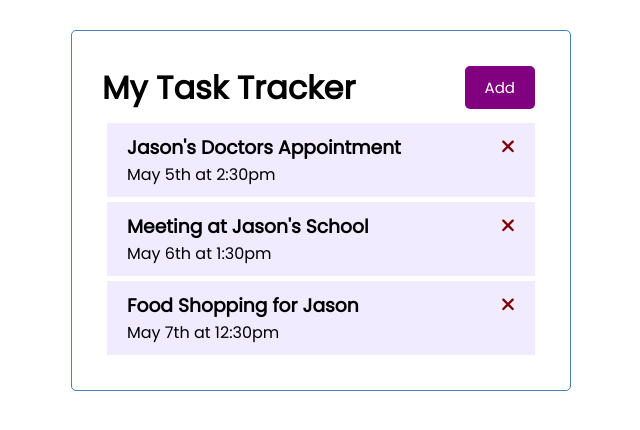
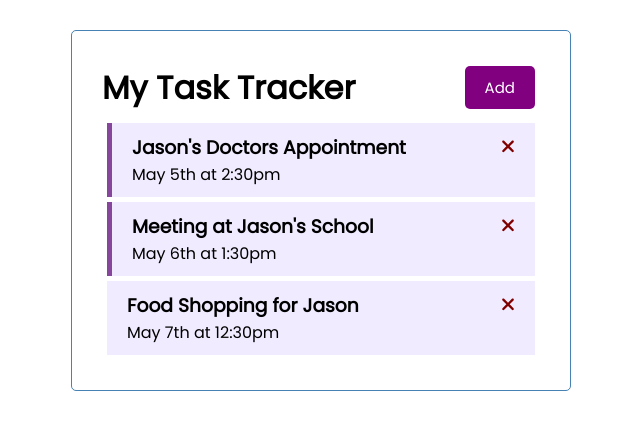
Before and after one commit to CypherNyx/task-tracker-app, an Angular app: page / in a window 1280 px wide. Shown: the top 430 px of the page, without its empty margins (319-959 px from the left). Built offline with nearby package versions, Linux system fonts and the light colour scheme; data requests are answered from the project's data file.

Commit message:
toggle visual reminder

```diff
--- a/src/app/components/task-item/task-item.component.css
+++ b/src/app/components/task-item/task-item.component.css
@@ -6,7 +6,7 @@
 }
 
 .task.reminder{
-  border-left: 5 pixel solid #86469c;
+  border-left: 5px solid #86469c;
 }
 
 .task h3 {
--- a/src/app/components/task-item/task-item.component.html
+++ b/src/app/components/task-item/task-item.component.html
@@ -1,10 +1,6 @@
-<div class="task">
+<div [ngClass]="{ reminder: task?.reminder }" class="task" (dblclick)="onToggle(task)">
   <h3>{{ task?.text }}
-    <fa-icon
-    (click)="task && onDelete(task)"
-    [icon]="faTimes"
-    [ngStyle]="{'color': 'maroon'}"
-    ></fa-icon>
+    <fa-icon (click)="task && onDelete(task)" [icon]="faTimes" [ngStyle]="{'color': 'maroon'}"></fa-icon>
   </h3>
   <p> {{ task?.day }}</p>
 </div>
--- a/src/app/components/task-item/task-item.component.ts
+++ b/src/app/components/task-item/task-item.component.ts
@@ -12,8 +12,15 @@
   // create a custom event called onDeleteTask as an EventEmitter, and that event will carry a payload of type Task.
   @Output() onDeleteTask: EventEmitter<Task> = new EventEmitter();
   faTimes = faTimes;
+  // create a custom event called onToggleReminder as an EventEmitter, and that event will
+  @Output() onToggleReminder: EventEmitter<Task> = new EventEmitter();
+
 
   onDelete(task: Task){
     this.onDeleteTask.emit(task);
   }
+
+  onToggle(task: Task | undefined){
+    this.onToggleReminder.emit(task);
+  }
 }
--- a/src/app/components/tasks/tasks.component.html
+++ b/src/app/components/tasks/tasks.component.html
@@ -1 +1,6 @@
-<app-task-item *ngFor="let task of tasks" [task]="task" (onDeleteTask)="deleteTask(task)"></app-task-item>
+<app-task-item
+  *ngFor="let task of tasks"
+  [task]="task"
+  (onDeleteTask)="deleteTask(task)"
+  (onToggleReminder)="toggleReminder(task)"
+  ></app-task-item>
--- a/src/app/components/tasks/tasks.component.ts
+++ b/src/app/components/tasks/tasks.component.ts
@@ -36,4 +36,9 @@
         );
   }
 
+  toggleReminder(task: Task){
+    task.reminder = !task.reminder;
+    console.log(task);
+  }
+
 }
```
